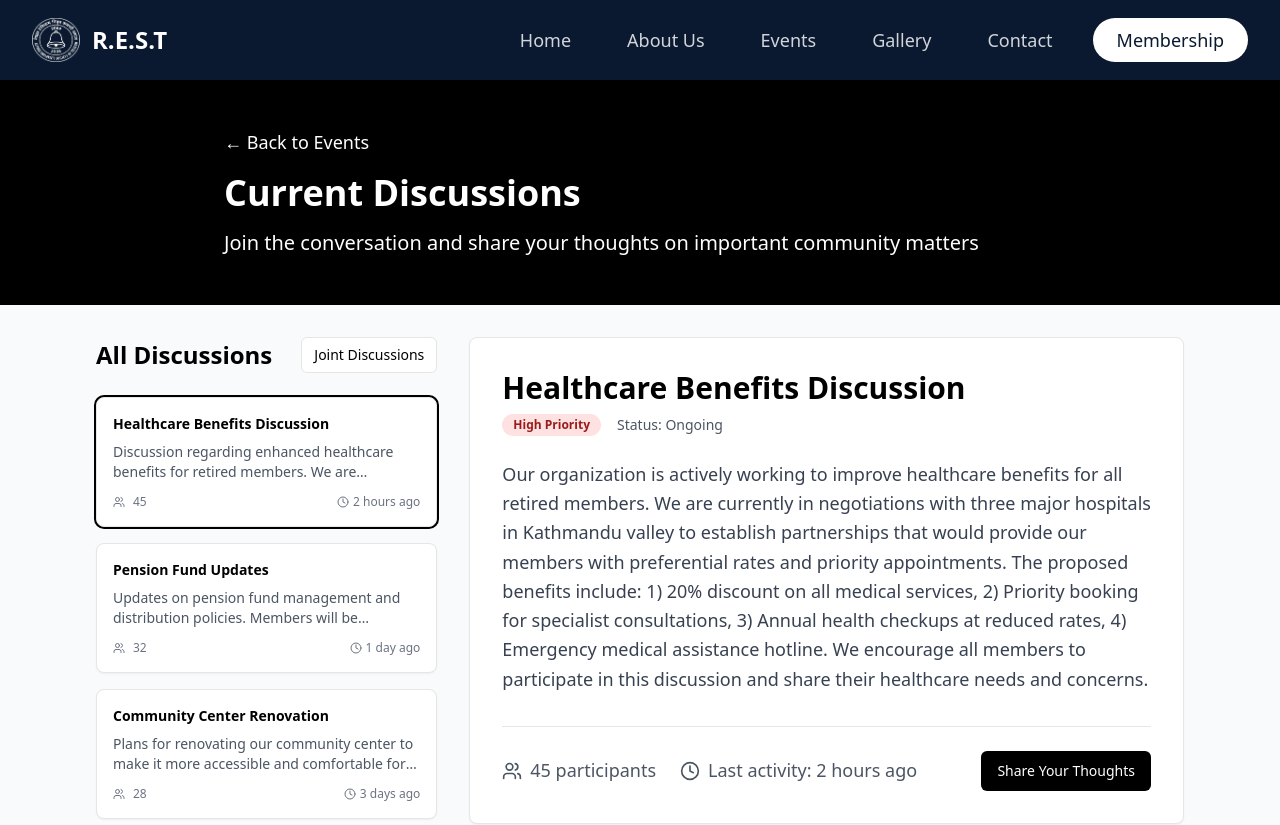
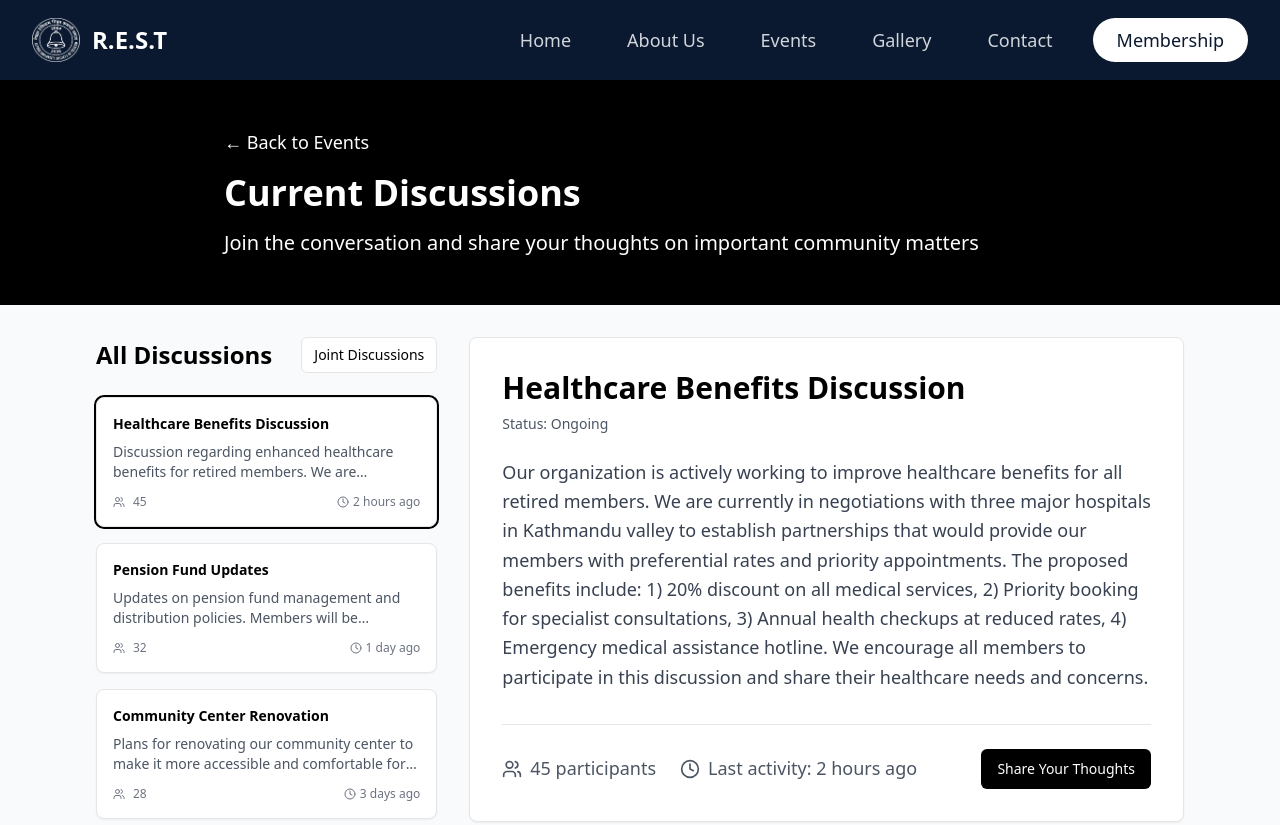
Before and after one commit to rinkamaharjan12/golden-years-gallery-web-79, a React (Vite) app: page /current-discussion in a window 1280 px wide. Shown: the top 825 px of the page. Built offline with nearby package versions, Linux system fonts and the light colour scheme.

Commit message:
Visual edit in Lovable
Edited UI in Lovable

```diff
--- a/src/pages/CurrentDiscussion.tsx
+++ b/src/pages/CurrentDiscussion.tsx
@@ -116,9 +116,7 @@ const CurrentDiscussion = () => {
                     <div>
                       <h1 className="text-3xl font-bold mb-2">{currentIssue.title}</h1>
                       <div className="flex items-center space-x-4 text-gray-600">
-                        <Badge className={getPriorityColor(currentIssue.priority)}>
-                          {currentIssue.priority} Priority
-                        </Badge>
+
                         <span className="text-sm">Status: {currentIssue.status}</span>
                       </div>
                     </div>
```
